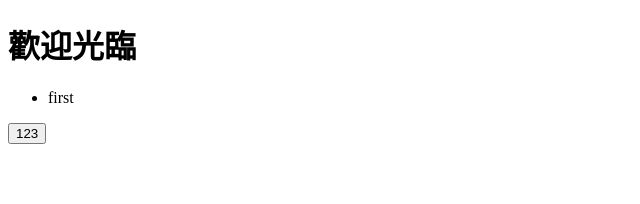
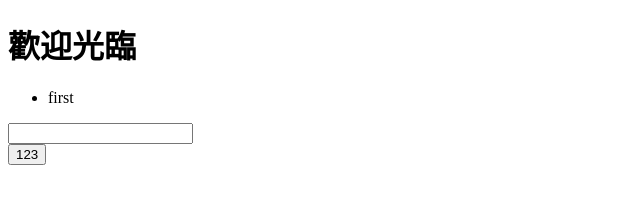
Before and after one commit to candyiscoolboy/20221117web, a plain HTML site: page index.html in a window 1280 px wide. Shown: the whole page, without its empty margins (0-640 px from the left). Drawn offline with Linux system fonts and the light colour scheme.

Commit message:
update index.html

```diff
--- a/index.html
+++ b/index.html
@@ -11,6 +11,10 @@
     <ul>
         <li>first</li>
     </ul>
+    <form action="">
+        <label for="name"></label>
+        <input type="text" id="name">
+    </form>
     <button>123</button>
 </body>
 </html>
```
